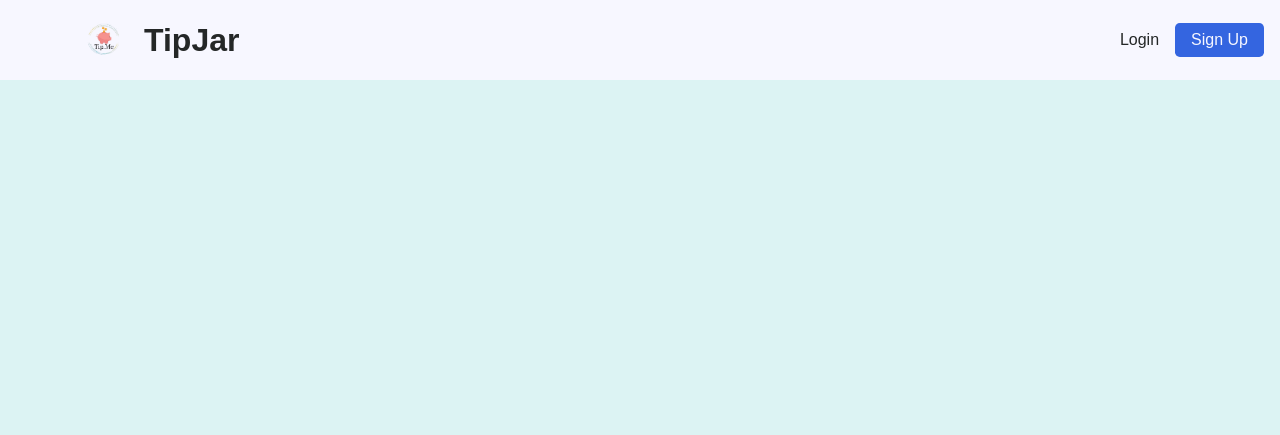
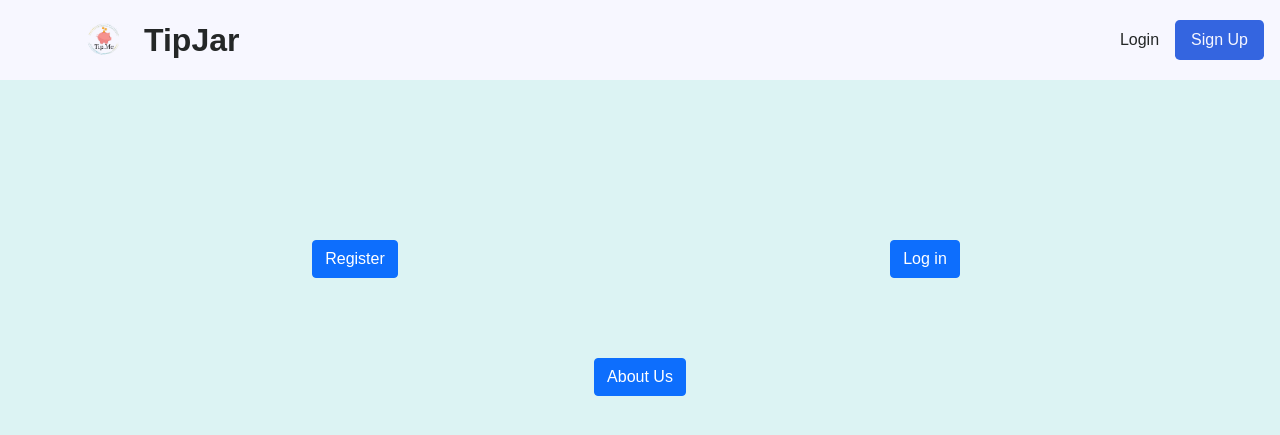
Before and after one commit to Rishi-Bidani/UniHack-TipJar, a Flask app: page / in a window 1280 px wide. Shown: the top 435 px of the page. Run offline with Flask 2, Linux system fonts and the light colour scheme.

Commit message:
add buttons and links

```diff
--- a/templates/home.html
+++ b/templates/home.html
@@ -1,5 +1,27 @@
 {% extends "base.html" %}
 
+{% block links %}
+<link href="https://cdn.jsdelivr.net/npm/bootstrap@5.1.3/dist/css/bootstrap.min.css" rel="stylesheet"
+    integrity="sha384-1BmE4kWBq78iYhFldvKuhfTAU6auU8tT94WrHftjDbrCEXSU1oBoqyl2QvZ6jIW3" crossorigin="anonymous">
+{% endblock %}
+
 {% block main %}
+<div class="container">
+    <div class="row" style="padding-top: 10rem;">
+        <div class="col text-center">
+            <a role="button" class="btn btn-primary" href="/register">Register</a>
+        </div>
+        <div class="col text-center">
+            <a role="button" class="btn btn-primary" href="/login">Log in</a>
+        </div>
+    </div>
+    <div class="row"></div>
+    <div class="row" style="padding-top: 5rem;">
+        <div class="col text-center">
+            <a role="button" class="btn btn-primary" href="/welcome">About Us</a>
+        </div>
+    </div>
+
+</div>
 
 {% endblock %}
```
